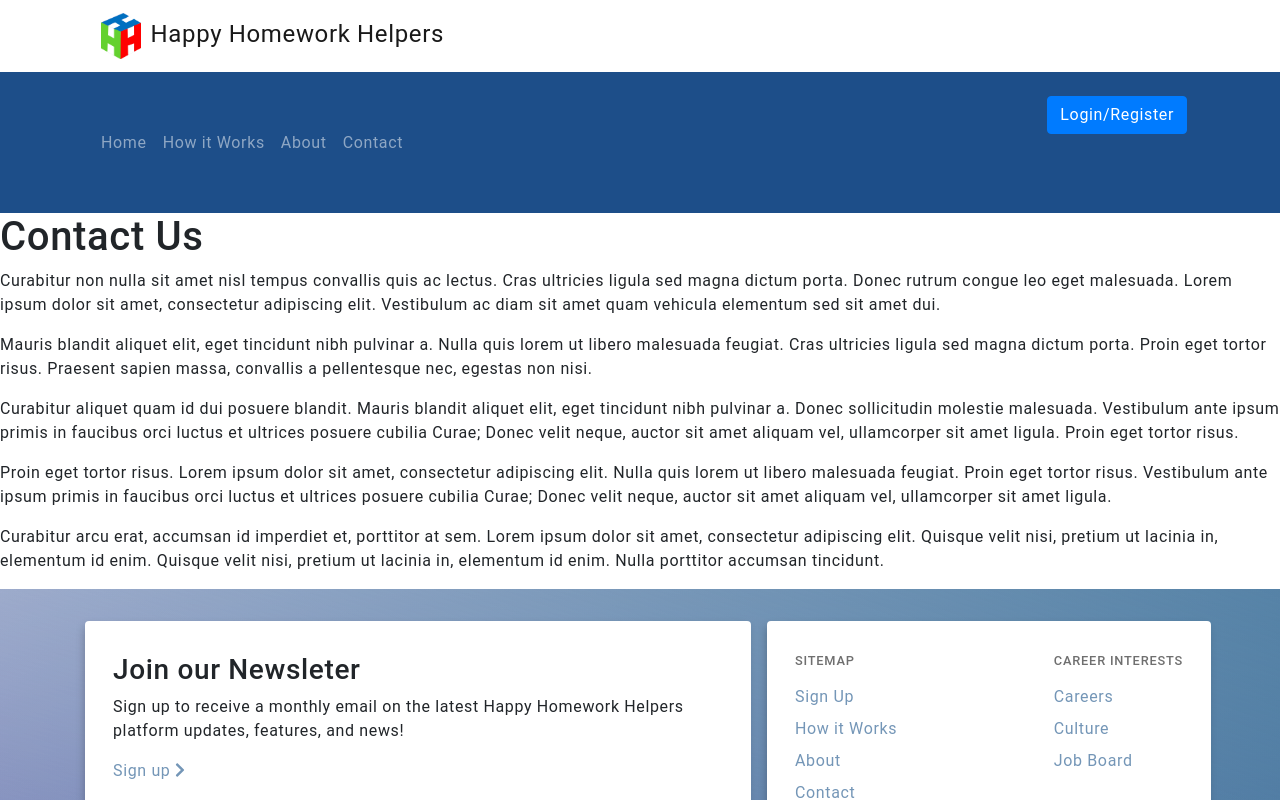
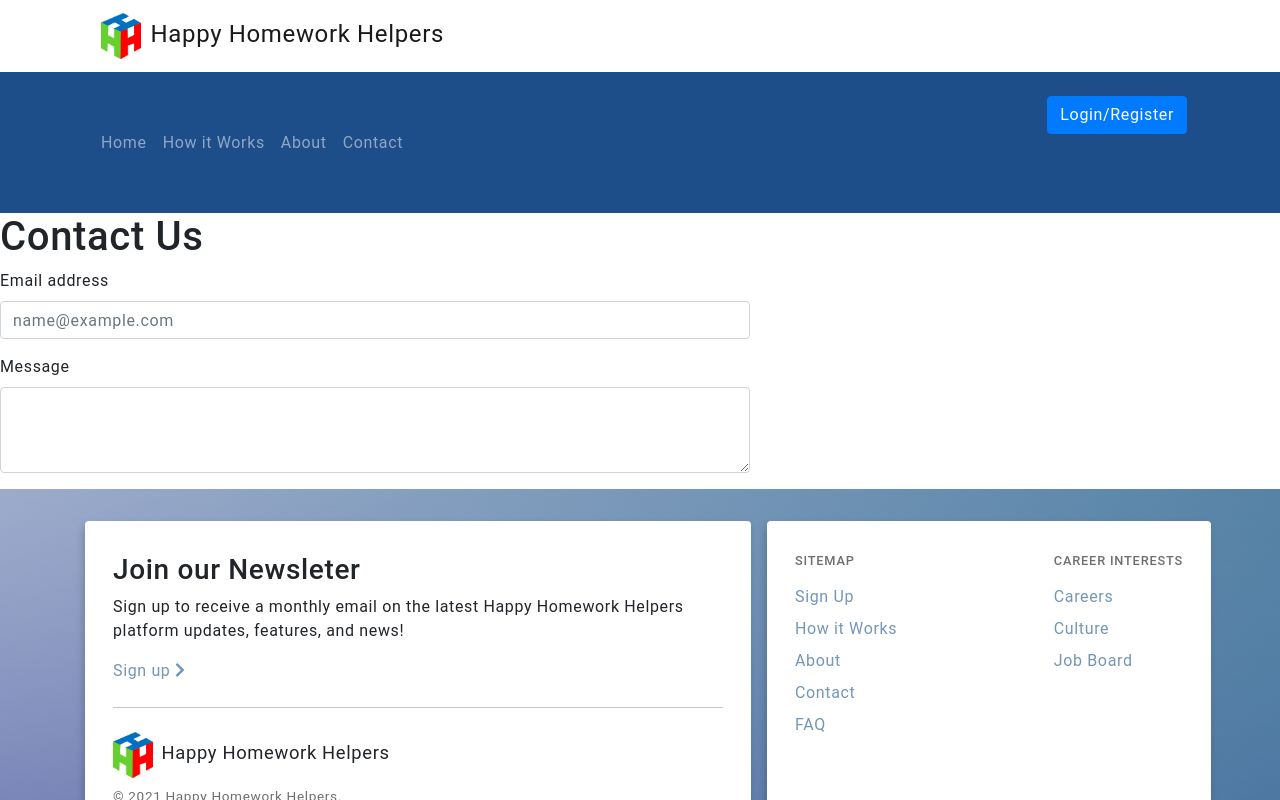
Before and after one commit to ITM4900-Team-4-Senior-Project/senior-project, a React (Create React App) app in the folder client/: page /contact in a window 1280 px wide. Shown: the top 800 px of the page. Built offline with nearby package versions, Linux system fonts and the light colour scheme.

Commit message:
Update contact and how it works pages

```diff
--- a/client/src/App.css
+++ b/client/src/App.css
@@ -256,7 +256,6 @@ em {
   color: rgb(20, 132, 224) !important;
 }
 
-
 /* Bootstrap Tabs */
 .tab-content {
   padding: 2rem;
@@ -269,3 +268,7 @@ em {
   margin-top: 2rem;
   margin-bottom: 2rem;
 }
+
+.about-us {
+  width: 750px;
+}
--- a/client/src/pages/contact.js
+++ b/client/src/pages/contact.js
@@ -1,5 +1,5 @@
 // Import necessary packages
-import { Helmet } from 'react-helmet'
+import { Helmet } from "react-helmet";
 
 const Contact = () => {
   return (
@@ -9,17 +9,31 @@ const Contact = () => {
         <title>Happy Homework Helpers | Contact</title>
       </Helmet>
       <h1>Contact Us</h1>
-      <p>Curabitur non nulla sit amet nisl tempus convallis quis ac lectus. Cras ultricies ligula sed magna dictum porta. Donec rutrum congue leo eget malesuada. Lorem ipsum dolor sit amet, consectetur adipiscing elit. Vestibulum ac diam sit amet quam vehicula elementum sed sit amet dui.</p>
+      <div className="about-us">
+        <div className="mb-3">
+          <label for="exampleFormControlInput1" className="form-label">
+            Email address
+          </label>
+          <input
+            type="email"
+            className="form-control"
+            id="exampleFormControlInput1"
+            placeholder="name@example.com"
+          />
+        </div>
+        <div className="mb-3">
+          <label for="exampleFormControlTextarea1" className="form-label">
+            Message
+          </label>
+          <textarea
+            className="form-control"
+            id="exampleFormControlTextArea1"
+            rows="3"
+          ></textarea>
+        </div>
+      </div>
+    </div>
+  );
+};
 
-      <p>Mauris blandit aliquet elit, eget tincidunt nibh pulvinar a. Nulla quis lorem ut libero malesuada feugiat. Cras ultricies ligula sed magna dictum porta. Proin eget tortor risus. Praesent sapien massa, convallis a pellentesque nec, egestas non nisi.</p>
-
-      <p>Curabitur aliquet quam id dui posuere blandit. Mauris blandit aliquet elit, eget tincidunt nibh pulvinar a. Donec sollicitudin molestie malesuada. Vestibulum ante ipsum primis in faucibus orci luctus et ultrices posuere cubilia Curae; Donec velit neque, auctor sit amet aliquam vel, ullamcorper sit amet ligula. Proin eget tortor risus.</p>
-
-      <p>Proin eget tortor risus. Lorem ipsum dolor sit amet, consectetur adipiscing elit. Nulla quis lorem ut libero malesuada feugiat. Proin eget tortor risus. Vestibulum ante ipsum primis in faucibus orci luctus et ultrices posuere cubilia Curae; Donec velit neque, auctor sit amet aliquam vel, ullamcorper sit amet ligula.</p>
-
-      <p>Curabitur arcu erat, accumsan id imperdiet et, porttitor at sem. Lorem ipsum dolor sit amet, consectetur adipiscing elit. Quisque velit nisi, pretium ut lacinia in, elementum id enim. Quisque velit nisi, pretium ut lacinia in, elementum id enim. Nulla porttitor accumsan tincidunt.</p>
-    </div>
-  )
-}
-
-export default Contact
+export default Contact;
--- a/client/src/pages/how-it-works.js
+++ b/client/src/pages/how-it-works.js
@@ -48,7 +48,7 @@ const HowItWorks = () => {
           </div>
           <div className="col-sm-12 col-lg-8 pt-5">
             <h3 className="fs-3">Chat with the tutor.</h3>
-            <p className="mt-3">Chat with the tutor to gain some insights.</p>
+            <p className="mt-3">Chat with the tutor to gain some insight.</p>
             <a href="/search" className="btn btn-primary btn-lg mt-3">
               Tutors
             </a>
```
